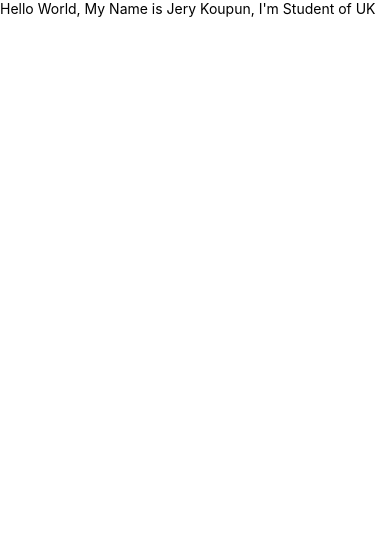
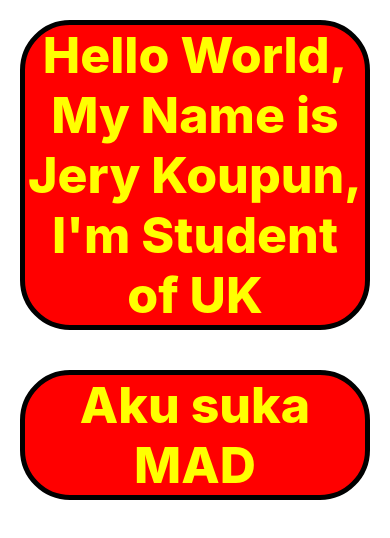
Before and after one commit to jerykoupun/MAD, a React Native app: screen / in a window 390 px wide. Shown: the top 538 px of the page. Built offline with nearby package versions, Linux system fonts and the light colour scheme.

Commit message:
Intro Component View, Text, and StyleSheet

```diff
--- a/App.tsx
+++ b/App.tsx
@@ -1,10 +1,55 @@
-import {Text} from 'react-native'; // react-native itu labrary
+//import core component react-native
+import {Text, View, StyleSheet} from 'react-native'; // react-native itu labrary
 
+//membuat fungsi
 const App = () => {
   return (
     //JSX
-    <Text>Hello World, My Name is Jery Koupun, I'm Student of UK</Text> //teg yang ada di dalam <> mengikuti apa yang di import
+    <View>
+      <View style={styles.container}>
+        <Text style={styles.title}>
+          Hello World, My Name is Jery Koupun, I'm Student of UK
+        </Text>
+      </View>
+
+      <View style={styles.containerr}>
+        <Text style={styles.titlee}>Aku suka MAD</Text>
+      </View>
+    </View>
   );
 };
 
+//export component (funsgi)
 export default App;
+
+//initial styleSheet
+const styles = StyleSheet.create({
+  container: {
+    backgroundColor: 'red',
+    borderColor: 'black',
+    borderWidth: 5,
+    pedding: 20,
+    margin: 20,
+    borderRadius: 50,
+  },
+  title: {
+    fontSize: 50,
+    fontWeight: '800',
+    color: 'yellow',
+    textAlign: 'center',
+  },
+  containerr: {
+    backgroundColor: 'red',
+    borderColor: 'black',
+    borderWidth: 5,
+    pedding: 20,
+    margin: 20,
+    borderRadius: 50,
+  },
+  titlee: {
+    fontSize: 50,
+    fontWeight: '800',
+    color: 'yellow',
+    textAlign: 'center',
+  },
+});
```
